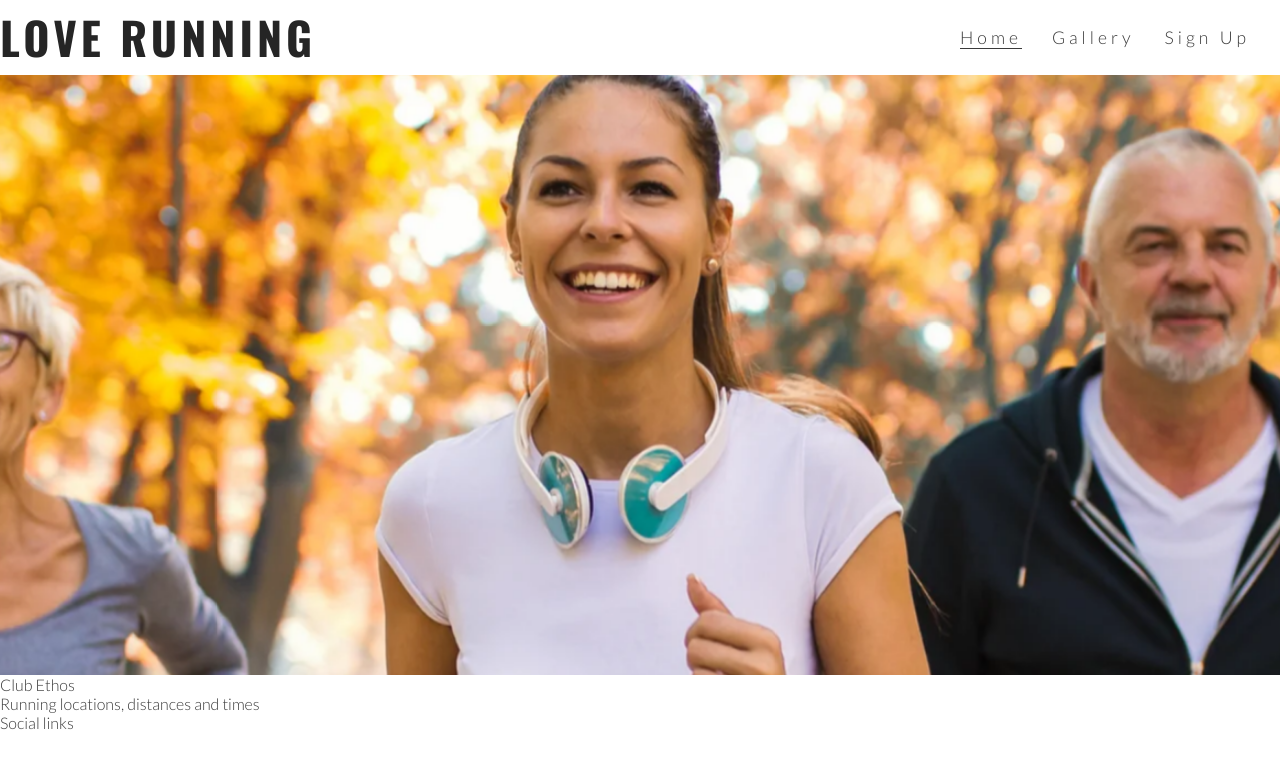
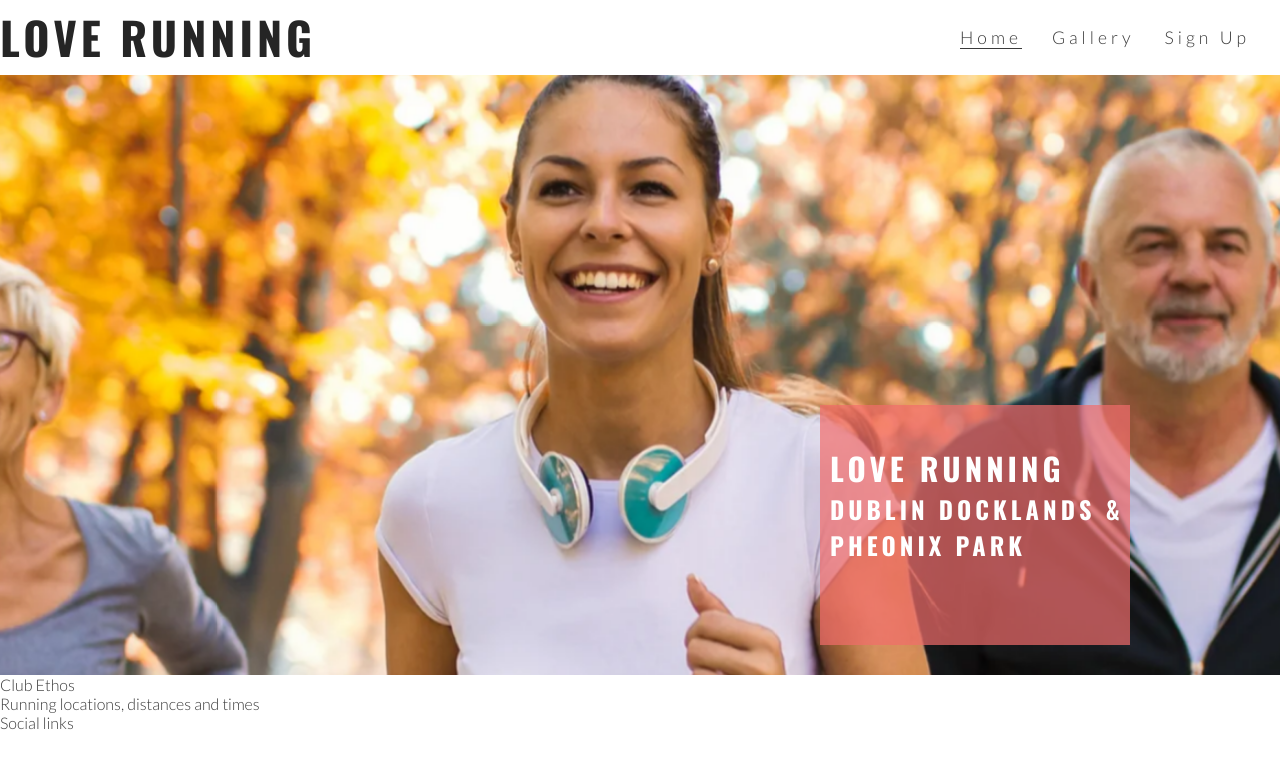
Before and after one commit to Amrutha2103/Love-running, a plain HTML site: page index.html in a window 1280 px wide. Drawn offline with nearby package versions, Linux system fonts and the light colour scheme.

Commit message:
Add cover text and style

```diff
--- a/assets/css/style.css
+++ b/assets/css/style.css
@@ -57,12 +57,19 @@ h1, h2 {
     border-bottom: 1px solid #3a3a3a;
 }
 
-/*Hero image*/
+/*Hero image and cover text*/
 #hero-outer{
     height: 600px;
     width: 100%;
     overflow: hidden;
+    position: relative;
 }
+
+#cover-text, #cover-text h2{
+    color:white;
+
+}
+
 
 #hero-image{
     height: 600px;
@@ -85,3 +92,21 @@ h1, h2 {
         transform: scale(1.1);
     }
 }
+
+#cover-text {
+    font-size: 130%;
+    font-family: Oswald, sans-serif;
+    text-transform:uppercase;
+    letter-spacing: 4px;
+    width: 300px;
+    height: 200px;
+    padding-top: 40px;
+    padding-left: 10px;
+
+    background-color: rgba(241,109,107, .7);
+
+    bottom: 30px;
+    right: 150px;
+
+    position: absolute;
+}
--- a/index.html
+++ b/index.html
@@ -36,6 +36,10 @@
         <div id="hero-image">
 
         </div>
+        <div id="cover-text">
+            <h2>Love Running</h2>
+            <h3>Dublin Docklands & Pheonix Park</h3>
+        </div>
     </section>
     <section>
         Club Ethos
```
